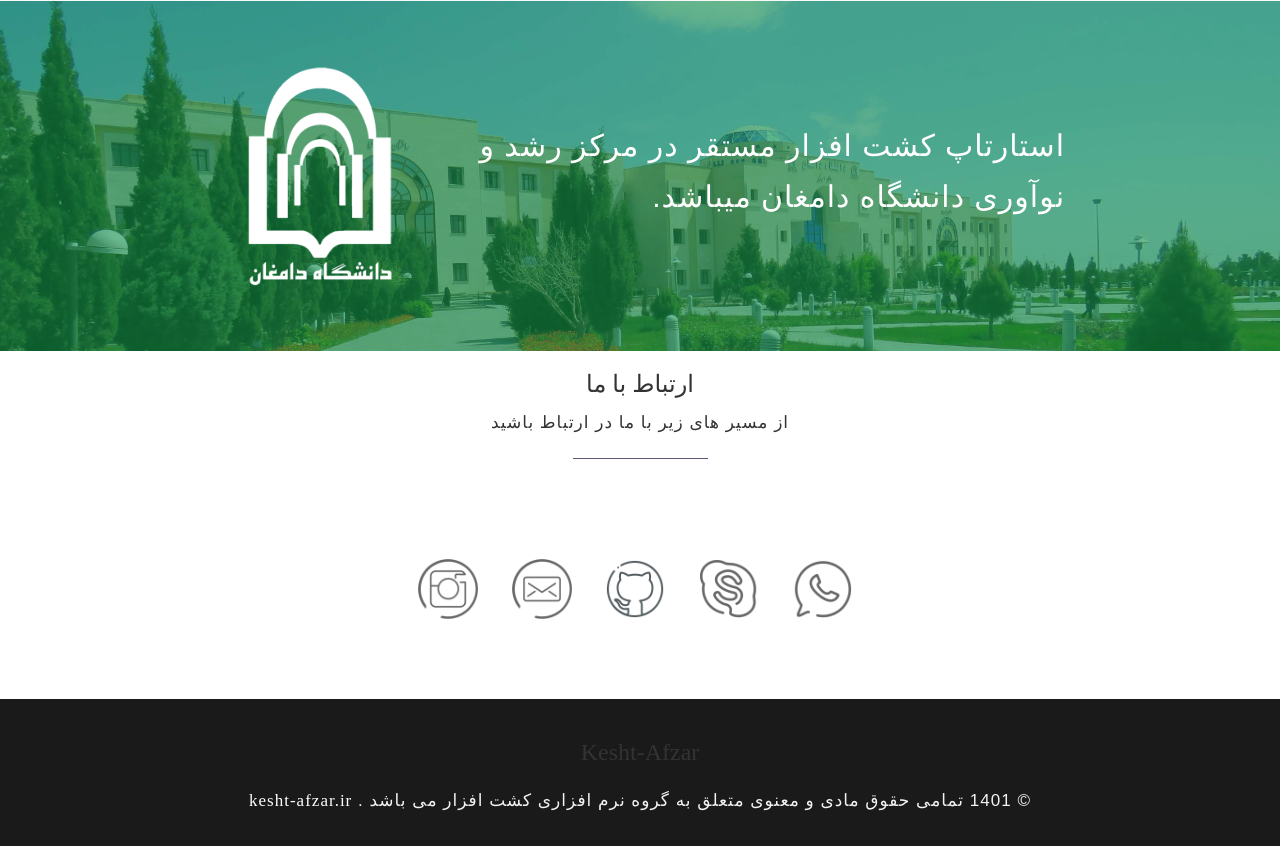
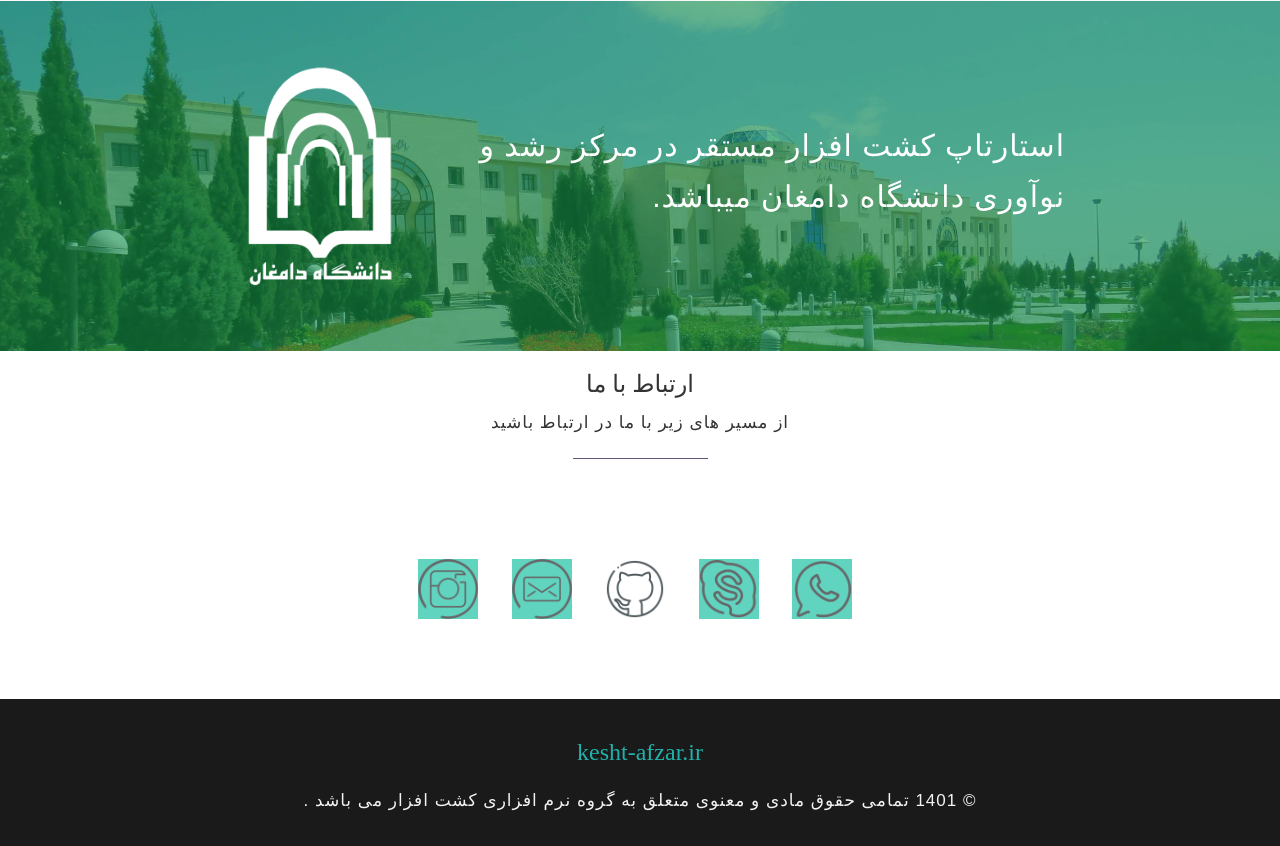
Before and after one commit to kesht-afzar/web-app, a plain HTML site: page index.html in a window 1280 px wide. Shown: the part 2411-3257 px from the top of the page. Drawn offline with Linux system fonts and the light colour scheme; a script that the page names is missing; a web font is replaced by a local one.

Commit message:
html page rearranged

```diff
--- a/index.html
+++ b/index.html
@@ -200,22 +200,22 @@
 				<ul class="socials-icons">
 					<li>
 						<a title="Whatsapp" href="https://wa.me/989195490049"
-						   target="_blank"><img src="/img/contact/1860492_whatsapp_social media_icon.png" class="contact-img" /></a>
+						   target="_blank"><img  src="/img/contact/1860492_whatsapp_social media_icon.png" class="contact-img facebook" /></a>
 					</li>
 					<li>
 						<a title="Skype" href="https://join.skype.com/invite/Ap90wKxbLRp6"
-						   target="_blank"><img src="/img/contact/1860498_skype_social media_icon.png" class="contact-img" /></a>
+						   target="_blank"><img src="/img/contact/1860498_skype_social media_icon.png" class="contact-img skype" /></a>
 					</li>
 					<li>
 						<a title="Github"
 						   target="_blank" href="https://github.com/kesht-afzar"><img src="/img/contact/6214715_github_logo_icon.png" class="contact-img" /></a>
 					</li>
 					<li>
-						<a title="Gmail" target="_blank" href="mailto:sarfimohamad46@gmail.com"><img src="/img/contact/email.png" class="contact-img" /></a>
+						<a title="Gmail" target="_blank" href="mailto:sarfimohamad46@gmail.com"><img src="/img/contact/email.png" class="contact-img google-plus" /></a>
 					</li>
 					<li>
 						<a title="Instagram"
-						   target="_blank" href="https://www.instagram.com/kesht_afzar.ir/"><img src="/img/contact/1860506_instagram_social media_icon.png" class="contact-img" /></a>
+						   target="_blank" href="https://www.instagram.com/kesht_afzar.ir/"><img src="/img/contact/1860506_instagram_social media_icon.png" class="contact-img instagram" /></a>
 					</li>
 
 				</ul>
@@ -227,12 +227,12 @@
 <section id= "footer" class= "main-footer">
 	<div class= "row">
 		<div class= "logo text-center">
-			<h3>Kesht-Afzar</h3>
+			<a href="http://kesht-afzar.ir"><h3>kesht-afzar.ir</h3></a>
 		</div>
 	</div>
 	<div class= "row">
-		<div class= "copyright text-center">
-			<p> © 1401 تمامی حقوق مادی و معنوی متعلق به گروه نرم افزاری کشت افزار می باشد . <a href="http://kesht-afzar.ir">kesht-afzar.ir</a></p>
+		<div class= "copyright text-center" style="direction: ltr">
+			<p> © 1401 تمامی حقوق مادی و معنوی متعلق به گروه نرم افزاری کشت افزار می باشد . </p>
 		</div>
 	</div>
 </section><!-- footer -->
```
Also changed, not shown: css/custom.css (+0 -11 lines).
